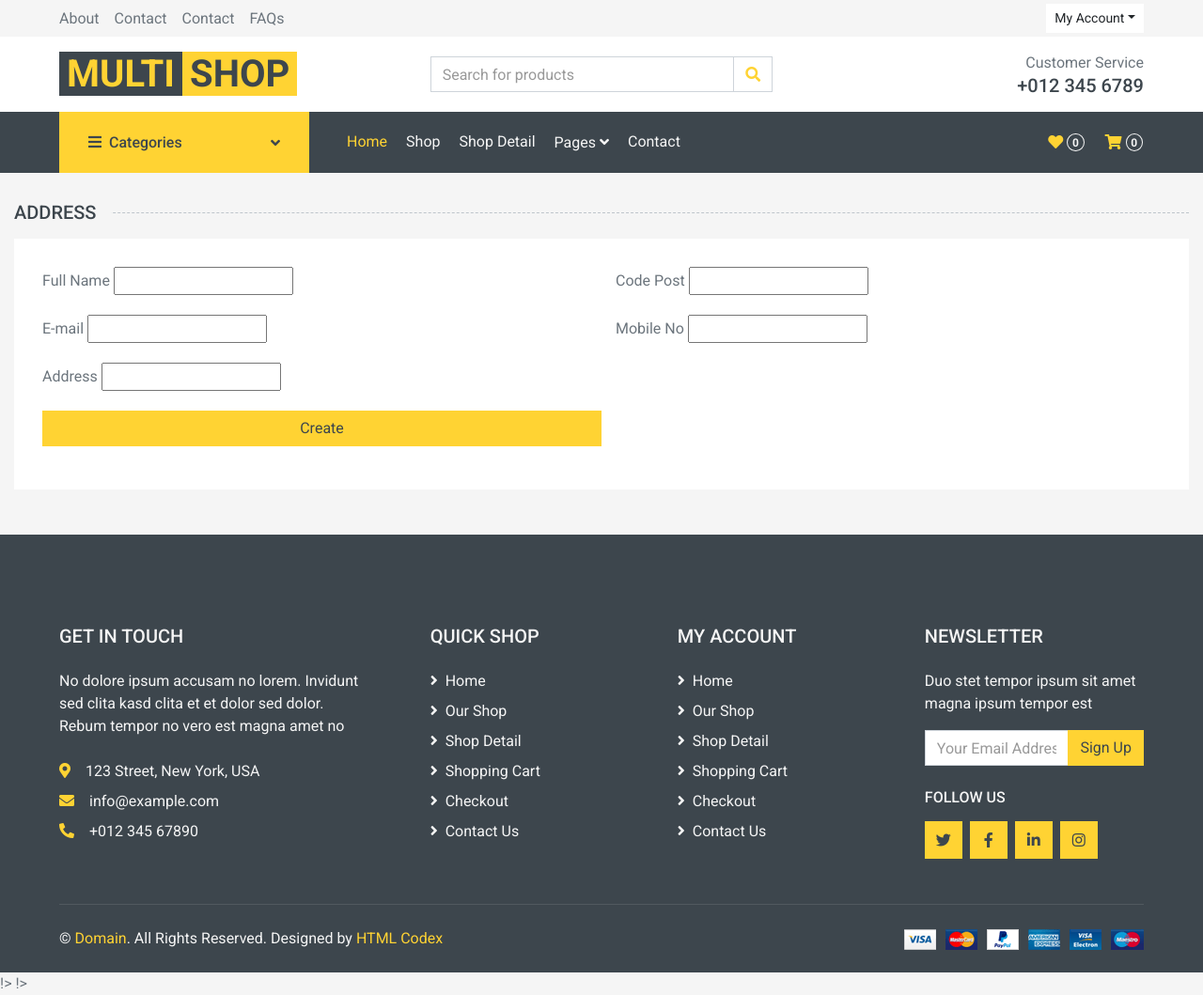
After one commit to rms82/shop_test, a Django app: template templates/accounts/add_address.html in a window 1280 px wide. The commit adds this page. Shown: the whole page at 94% size. Run offline with Django 3.2, Linux system fonts and the light colour scheme; the template is opened without the code that fills it, so the values that code supplies are empty, except form fields; tables that the repository leaves empty hold one stand-in row (values such as "Sample post"); form fields are guessed from the names that the template uses; some libraries are stand-ins or nearby versions.

Commit message:
add create address view

```diff
--- a/accounts/urls.py
+++ b/accounts/urls.py
@@ -7,5 +7,6 @@ urlpatterns = [
     path('signup/', views.SignUpView.as_view(), name='signup'),
     path('logout/', views.LogoutView.as_view(), name='logout'),
     path('checkcode/<str:token>/', views.CheckCodeView.as_view(), name='checkcode'),
+    path('add/address/', views.AddressCreateView.as_view(), name='add_address'),
     # path('login/', views.login_view, name='login')
 ]
--- a/cart/urls.py
+++ b/cart/urls.py
@@ -7,4 +7,5 @@ urlpatterns = [
    path('add/<int:pk>/', views.AddToCartView.as_view(), name='cart_add'),
    path('delete/<str:unique_id>/', views.DeleteCartItemView.as_view(), name='cart_delete'),
 
+
 ]
--- a/cart/views.py
+++ b/cart/views.py
@@ -35,7 +35,3 @@ class DeleteCartItemView(View):
         cart.delete_item(unique_id)
 
         return redirect('cart_detail')
-
-
-class CheckoutView(TemplateView):
-    template_name = 'cart/checkout.html'
--- a/requirements.txt
+++ b/requirements.txt
@@ -4,6 +4,7 @@ charset-normalizer==3.1.0
 Django==4.2
 django-admin-persian-fonts==0.2
 django-rosetta==0.9.9
+django-widget-tweaks==1.4.12
 ghasedakpack==0.1.13
 idna==3.4
 Pillow==9.5.0
--- a/templates/_base.html
+++ b/templates/_base.html
@@ -57,6 +57,9 @@
                             </button>
                             <button class="dropdown-item" type="button"><a
                                     href="{% url 'logout' %}">{% trans 'logout' %}</a>
+                            </button>
+                            <button class="dropdown-item" type="button"><a
+                                    href="{% url 'add_address' %}">{% trans 'add new address' %}</a>
                             </button>
 
                         {% else %}
--- /dev/null
+++ b/templates/accounts/add_address.html
@@ -0,0 +1,58 @@
+{% extends '_base.html' %}
+{% load static %}
+{% load i18n %}
+{% load widget_tweaks %}
+
+
+{% block title %}
+    {% trans 'checkout' %}
+{% endblock %}
+
+
+{% block main %}
+
+    <!-- Checkout Start -->
+    <div class="container-fluid">
+        <div class="mr-auto">
+            <div class="">
+                <h5 class="section-title position-relative text-uppercase mb-3"><span class="bg-secondary pr-3">{% trans 'Address' %}</span>
+                </h5>
+                <div class="bg-light p-30 mb-5">
+                    <form method="post">
+                        {% csrf_token %}
+                        <div class="row">
+                            <div class="col-md-6 form-group">
+                                <label>{% trans 'Full Name' %}</label>
+                                {{ form.fullname|attr:"class:form-control" }}
+                            </div>
+                            <div class="col-md-6 form-group">
+                                <label>{% trans 'Code Post' %}</label>
+                                {{ form.code_post|attr:"class:form-control" }}
+                            </div>
+                            <div class="col-md-6 form-group">
+                                <label>{% trans 'E-mail' %}</label>
+                                {{ form.email|attr:"class:form-control" }}
+                            </div>
+                            <div class="col-md-6 form-group">
+                                <label>{% trans 'Mobile No' %}</label>
+                                {{ form.phone|attr:"class:form-control" }}
+                            </div>
+                            <div class="col-md-6 form-group">
+                                <label>{% trans 'Address' %}</label>
+                                {{ form.address|attr:"class:form-control" }}
+                            </div>
+                            <div class="col-md-12 form-group">
+
+                                <button type="submit" class="col-md-6 btn btn-primary form-control">{% trans 'Create' %}</button>
+                            </div>
+
+                        </div>
+                    </form>
+                </div>
+            </div>
+
+        </div>
+    </div>
+    <!-- Checkout End -->
+
+{% endblock %}
--- a/test_shop/settings.py
+++ b/test_shop/settings.py
@@ -49,7 +49,8 @@ INSTALLED_APPS = [
     'cart',
 
     # Third Party Apps
-    'rosetta'
+    'rosetta',
+    'widget_tweaks',
 
 ]
 
@@ -156,3 +157,6 @@ AUTH_USER_MODEL = 'accounts.CustomUser'
 
 # Rosetta
 ROSETTA_ACCESS_CONTROL_FUNCTION = "accounts.models.has_rosetta_access"
+
+# login url
+LOGIN_URL = 'login'
```
Also changed, not shown: accounts/forms.py (+8 -0 lines), accounts/views.py (+20 -3 lines), templates/accounts/locale/fa/LC_MESSAGES/django.po, templates/cart/locale/fa/LC_MESSAGES/django.po, templates/locale/fa/LC_MESSAGES/django.po, templates/product/locale/fa/LC_MESSAGES/django.po, 2 other files.
